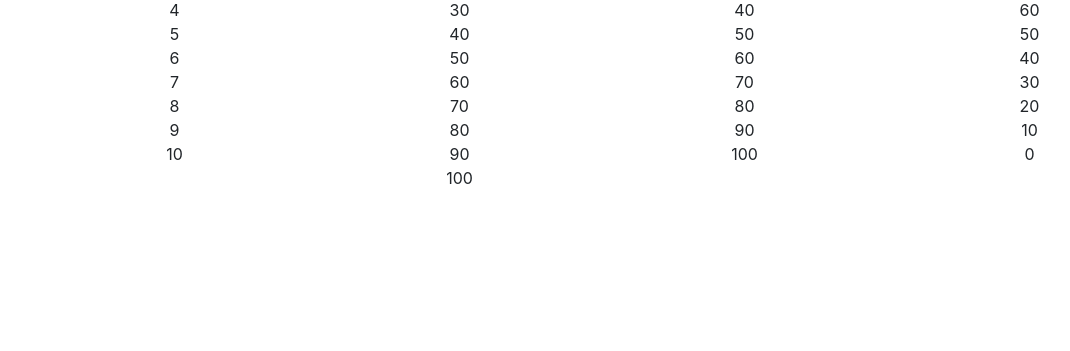
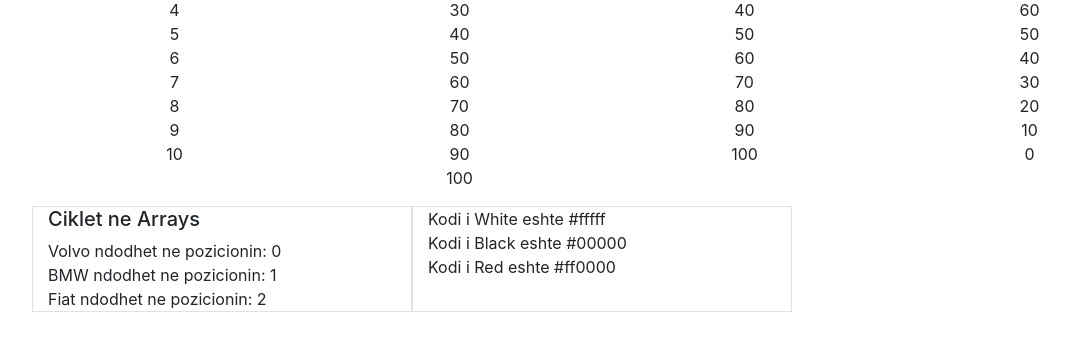
Before and after one commit to RominaShyle/web1, a PHP site: page /leksion.php in a window 1280 px wide. Shown: the part 298-649 px from the top of the page, without its empty margins (38-1108 px from the left). Run offline with PHP 8.4, Linux system fonts and the light colour scheme.

Commit message:
Add files via upload

```diff
--- a/leksion.php
+++ b/leksion.php
@@ -105,7 +105,7 @@ for($i = 0; $i<=100; $i = $i+10){
 
 for($i = 100; $i>=0; $i = $i-10){
 
-  echo "$i <br>";
+  echo " $i <br>";
 }
 
       ?>
@@ -115,6 +115,53 @@ for($i = 100; $i>=0; $i = $i-10){
  </div>
 
 
+<div class="row mt-3">
+
+  <div class="col-md-4 border">
+
+    <h5> Ciklet ne Arrays </h5>
+
+    <?php
+
+    # Madhesia e array : sizeof($arr)
+
+$cars = array("Volvo", "BMW", "Fiat");
+
+foreach ($cars as $key => $item){
+
+  echo $item . ' ndodhet ne pozicionin: ' . $key . '<br>';
+}
+
+
+
+     ?>
+
+  </div>
+
+<div class="col-md-4  border">
+  <?php
+
+  $colors=array(
+    "White" => "#fffff",
+    "Black" => "#00000",
+    "Red" => "#ff0000"
+  );
+
+  foreach ($colors as $key => $value) {
+    echo " Kodi i $key eshte $value <br>";
+  }
+
+   ?>
+
+
+
+</div>
+
+
+</div>
+
+
+
       </div>
 
   </body>
```
